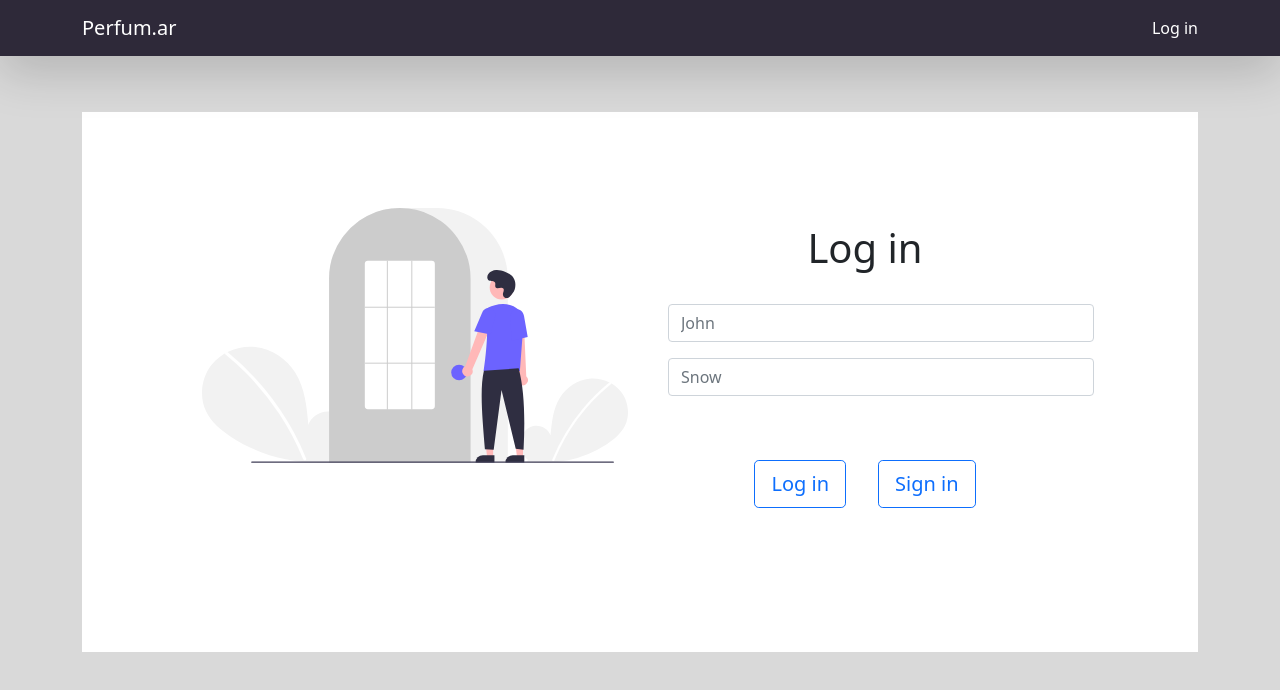
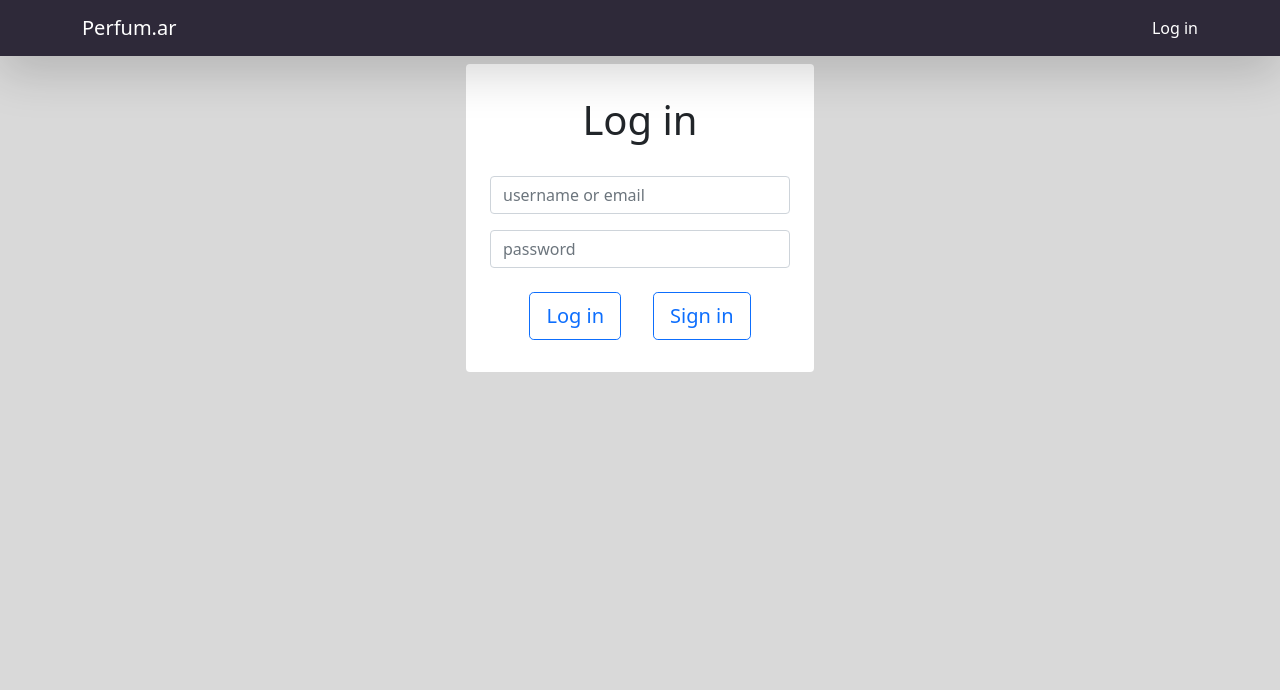
Before and after one commit to jenndeprada/catalog_of_products, a website: page login.html in a window 1280 px wide. Drawn offline with nearby package versions, Linux system fonts and the light colour scheme; some icons are missing; a web font is replaced by a local one.

Commit message:
loggin page

```diff
--- a/login.html
+++ b/login.html
@@ -18,9 +18,14 @@
     <link href="https://cdn.jsdelivr.net/npm/bootstrap@5.1.3/dist/css/bootstrap.min.css" rel="stylesheet" integrity="sha384-1BmE4kWBq78iYhFldvKuhfTAU6auU8tT94WrHftjDbrCEXSU1oBoqyl2QvZ6jIW3" crossorigin="anonymous">
     <link rel="stylesheet" href="css/style.css">
 </head>
-<body class="container">
+
+
+
+<body class="container" style="height: 100vh;">
+
+
+
   <header class="pb-5">
-
     <nav class="navbar navbar-dark">
         <div class="container-fluid fixed-top shadow-lg p-2 banner-img header__nav-color">
 
@@ -46,30 +51,31 @@
     </nav>
 </header>
 
+<div class="container">
+  <div class="row">
+    <div class="col-4"></div>
+    <div class="col-4 d-flex align-items-center">
+
+      <div class="container text-center p-3 rounded" style="background-color: white;">
+        <h1 class="text-center fw-light p-3">Log in</h1>
+        <form action="./authenticated.html">
+          <div class="container p-2">
+            <input type="text" class="form-control mb-3" placeholder="username or email">
+            <input type="password" class="form-control" placeholder="password">
+          </div>
+          <div class="d-flex justify-content-center p-3">
+            <button type="submit" class="btn btn-outline-primary btn-lg mx-3">Log in</button>
+            <button type="button" class="btn btn-outline-primary btn-lg mx-3">Sign in</button>
+          </div>
+        </form>
+      </div>
+
+    </div>
+    <div class="col-4"></div>
+  </div>
+</div>
 
 
-
-
-  <div class="container-fluid p-5 mt-5" style="background-color: white;">
-    <div class="container">
-
-
-    <div class="row m-5">
-      <div class="col-6">
-          <img class="img-fluid" src="img/undraw_login_re_4vu2.svg"><img/>
-      </div>
-      <div class="col-6">
-        <h1 class="py-3 fw-light text-center">Log in</h1>
-        <input type="text" class="form-control m-3" placeholder="John">
-        <input type="text" class="form-control m-3" placeholder="Snow">
-        <div class="d-flex justify-content-center py-5">
-          <button class="btn btn-outline-primary btn-lg mx-3">Log in</button>
-          <button class="btn btn-outline-primary btn-lg mx-3">Sign in</button>
-        </div>
-      </div>
-    </div>
-
-  </div>
   </div>
 
 
```
Also changed, not shown: authenticated.html (added, +16 -0 lines).
